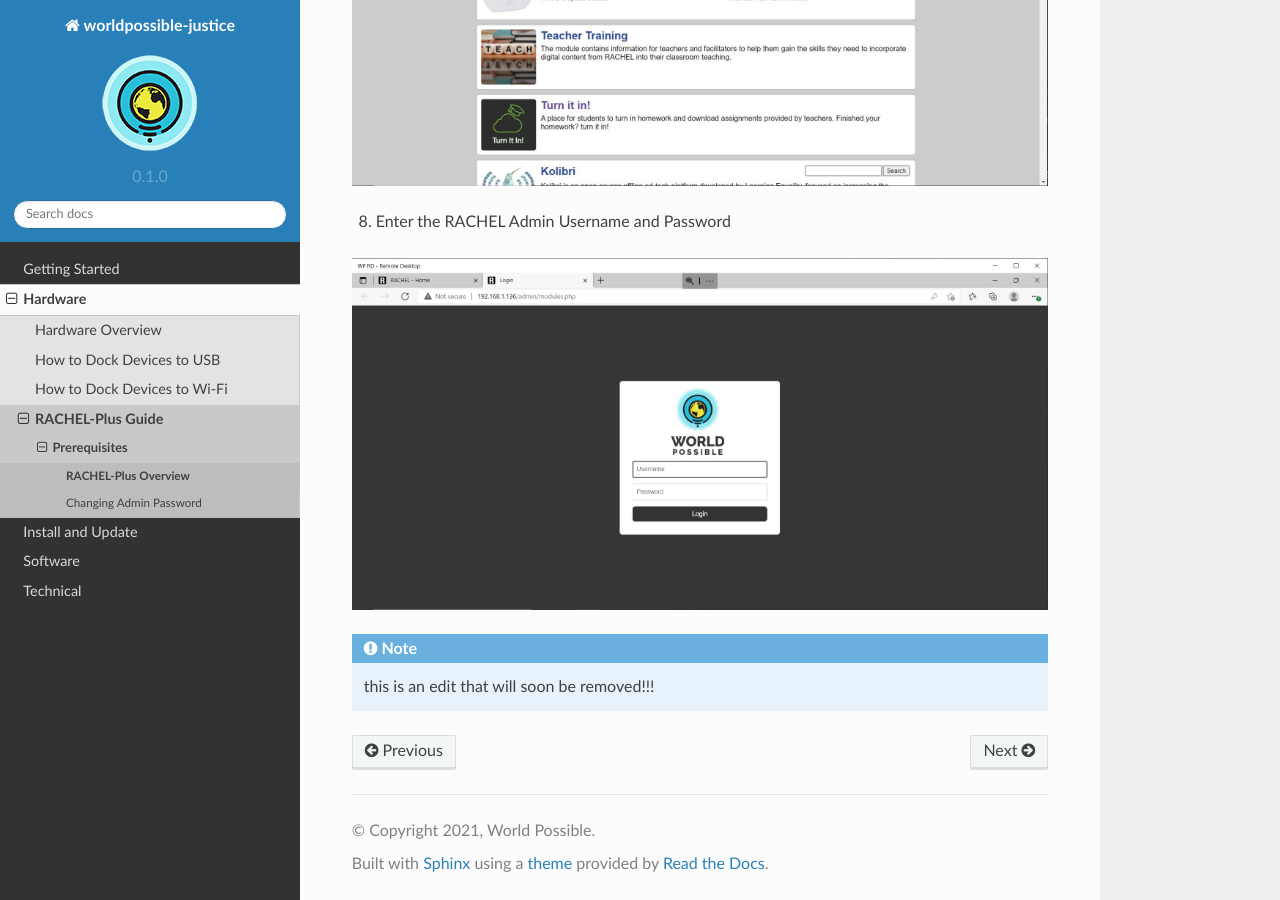
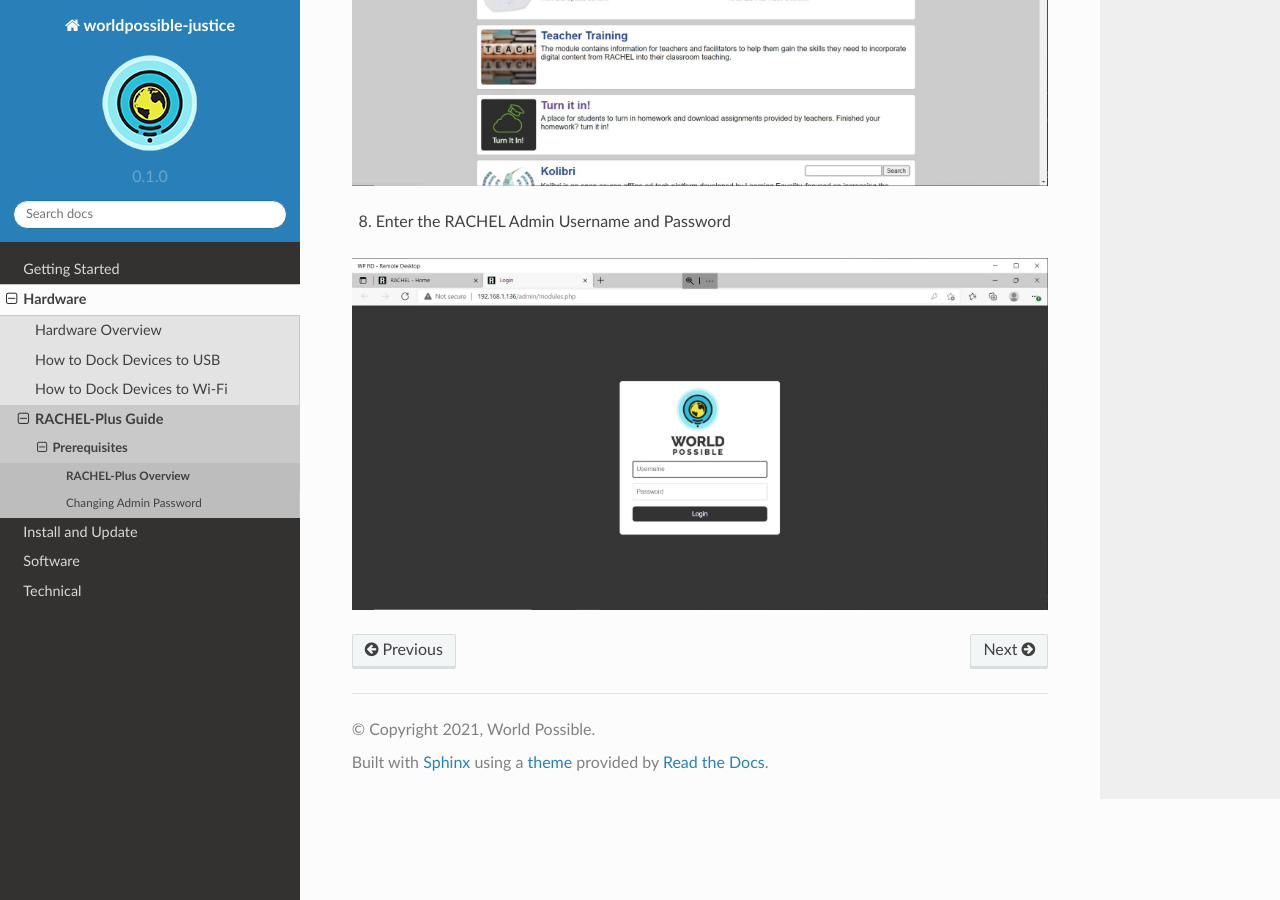
Before and after one commit to worldpossible/endless-docs, a Sphinx documentation site: the page built from docs/source/hardware/connect_to_rachel.rst, in a window 1280 px wide and 900 px high, scrolled down 3116 px. Built offline with Sphinx 7.4.7 and the Read the Docs theme 2.0.0, drawn with Linux system fonts in a browser that asks for light colours; pages that are not in the unit, such as notebooks, are missing from menus.

Commit message:
Update connect_to_rachel.rst

```diff
--- a/docs/source/hardware/connect_to_rachel.rst
+++ b/docs/source/hardware/connect_to_rachel.rst
@@ -43,7 +43,3 @@ To connect to RACHEL, follow these steps:
 8. Enter the RACHEL Admin Username and Password
 
 .. image:: ../_resources/02_ImportAdminLogin.JPG
-
-.. note::
-
-    this is an edit that will soon be removed!!!
```
